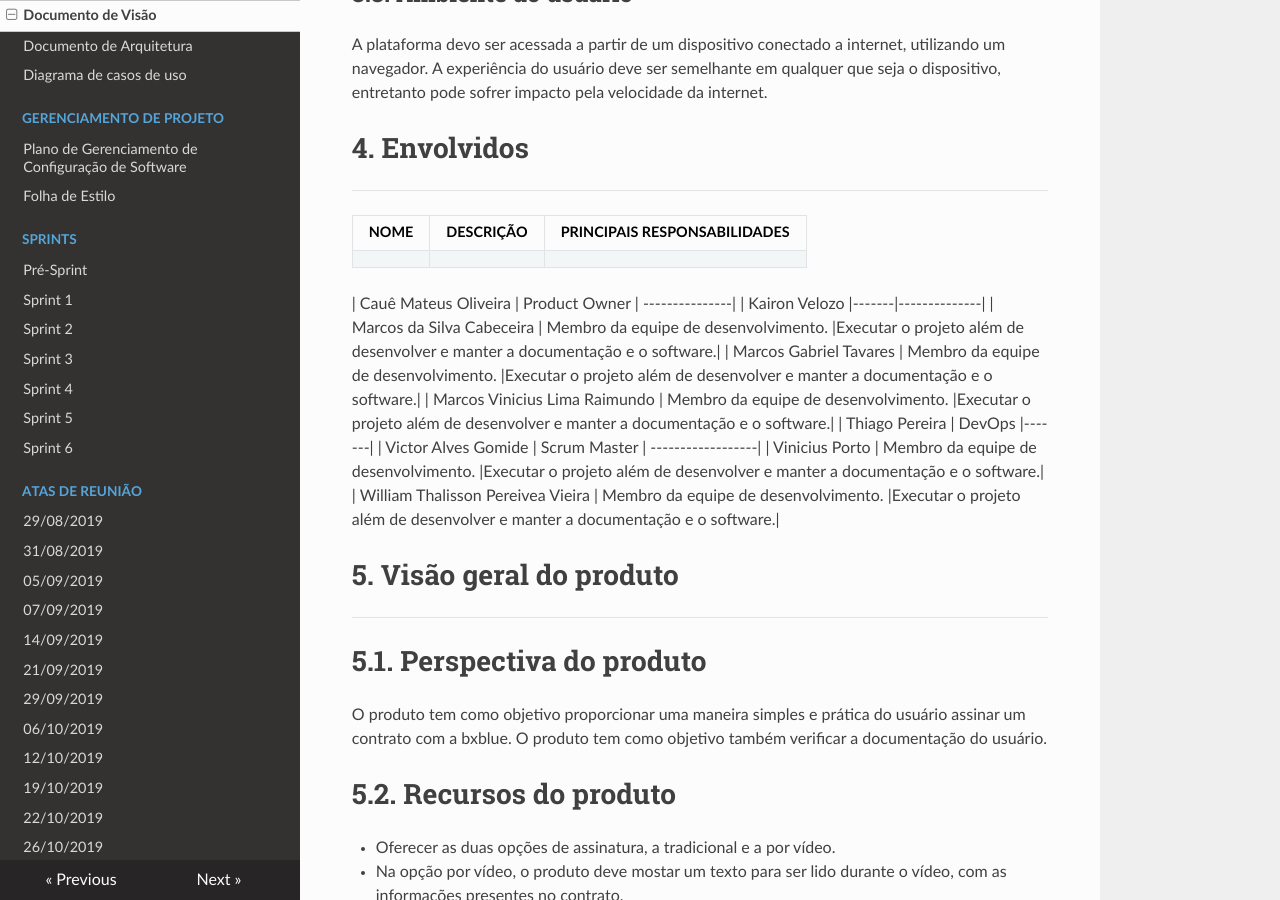
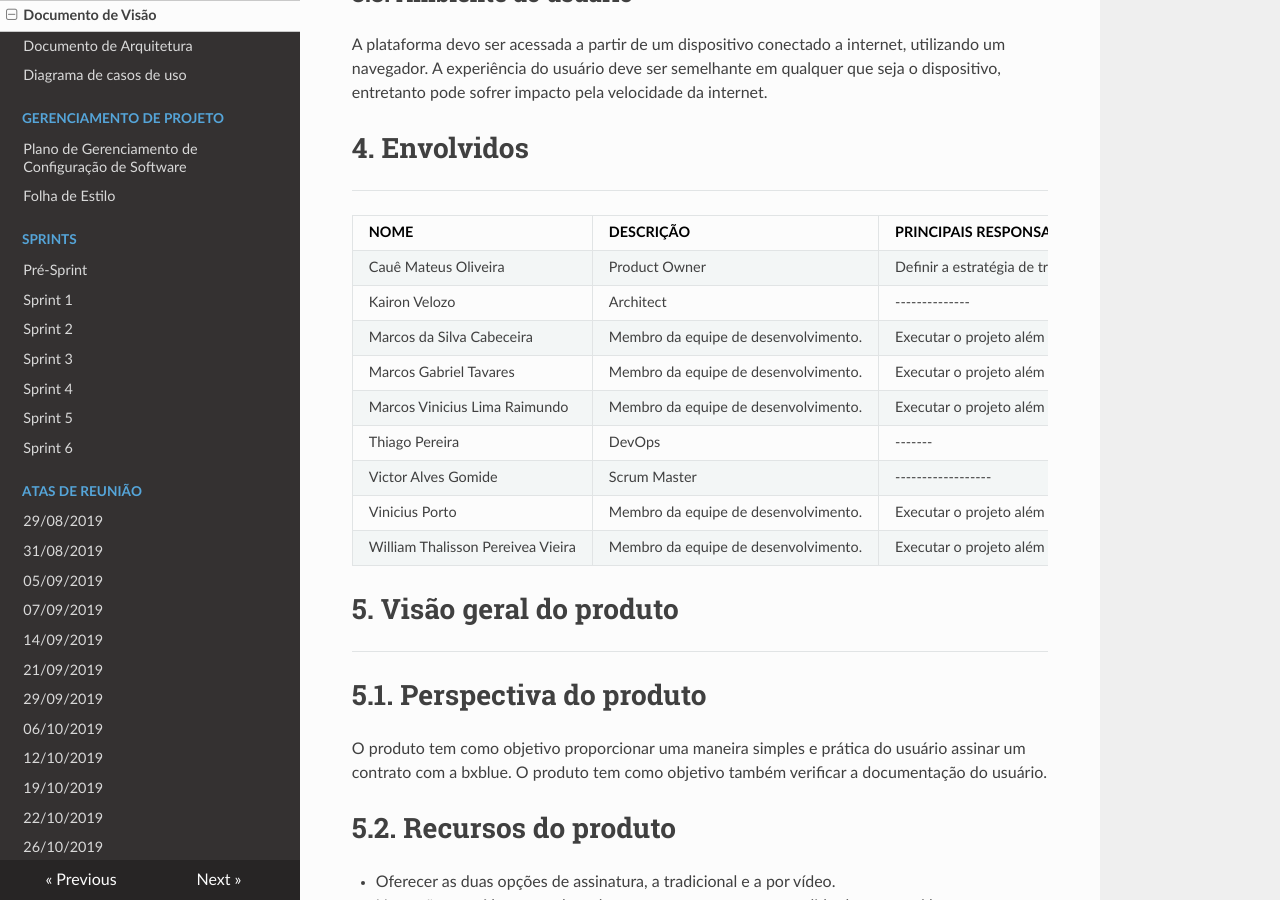
Before and after one commit to fga-eps-mds/2019.2-Vsign, an MkDocs documentation site: the page built from docs/project/vision-document.md, in a window 1280 px wide and 900 px high, scrolled down 2442 px. Built offline with MkDocs 1.6.1, drawn with Linux system fonts in a browser that asks for light colours; nearby versions of some CDN libraries.

Commit message:
Corretions on vision document

```diff
--- a/docs/project/vision-document.md
+++ b/docs/project/vision-document.md
@@ -36,7 +36,7 @@ As pessoas têm cada vez menos tempo disponível em suas agendas e agendar uma d
 ## 2.2. Descrição do Problema
 
 | O problea seria       | Assinar um contratos por vídeo  |
-|-----------------------|---|
+|-----------------------|------|
 | Que afeta             | Pessoas que querem assinar contratos com a bxblue  |
 | Cujo impacto é        | Atraso e desestimulo na concretização dos acordos  |
 | Uma boa solução seria | Uma plataforma que permita a assinitura do contrato via vídeo  |
@@ -71,9 +71,8 @@ A plataforma devo ser acessada a partir de um dispositivo conectado a internet,
 ----
 | NOME      |DESCRIÇÃO | PRINCIPAIS RESPONSABILIDADES
 |-----------|----------|----------------------------|
-
-| Cauê Mateus Oliveira | Product Owner | ---------------|
-| Kairon Velozo |-------|--------------|
+| Cauê Mateus Oliveira | Product Owner | Definir a estratégia de trabalho e maximizar o valor do projeto|
+| Kairon Velozo |Architect|--------------|
 | Marcos da Silva Cabeceira | Membro da equipe de desenvolvimento.   |Executar o projeto além de desenvolver e manter a documentação e o software.|
 | Marcos Gabriel Tavares |  Membro da equipe de desenvolvimento.   |Executar o projeto além de desenvolver e manter a documentação e o software.|
 | Marcos Vinicius Lima Raimundo |  Membro da equipe de desenvolvimento.   |Executar o projeto além de desenvolver e manter a documentação e o software.|
```
